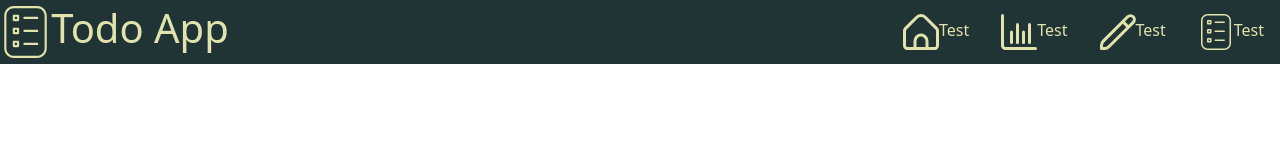
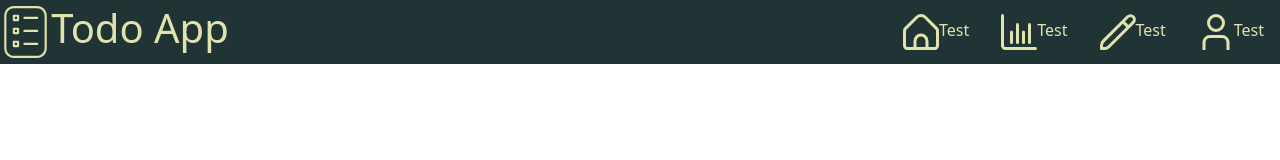
Before and after one commit to dalbr96/todo-app-fr, an Angular app in the folder todo-app-fr/: page / in a window 1280 px wide. Shown: the top 160 px of the page. Built offline with nearby package versions, Linux system fonts and the light colour scheme.

Commit message:
UDPATE - Color svg usuario

```diff
--- a/todo-app-fr/src/app/core/modules/layout/header/header.component.html
+++ b/todo-app-fr/src/app/core/modules/layout/header/header.component.html
@@ -9,7 +9,7 @@
                 <li><a href="#"><img class="nav-icn" src="assets\icn\home_icn.svg" alt="Ícono aplicación">Test</a></li>
                 <li><a href="#"><img class="nav-icn" src="assets\icn\project_icn.svg" alt="Ícono aplicación">Test</a></li>
                 <li><a href="#"><img class="nav-icn" src="assets\icn\note_icn.svg" alt="Ícono aplicación">Test</a></li>
-                <li><a href="#"><img class="nav-icn" src="assets\icn\todo_icn.svg" alt="Ícono aplicación">Test</a></li>
+                <li><a href="#"><img class="nav-icn" src="assets\icn\user_icn.svg" alt="Ícono aplicación">Test</a></li>
             </ul>
         </nav>
     </section>
```
Also changed, not shown: todo-app-fr/src/assets/icn/user_icn.svg.
